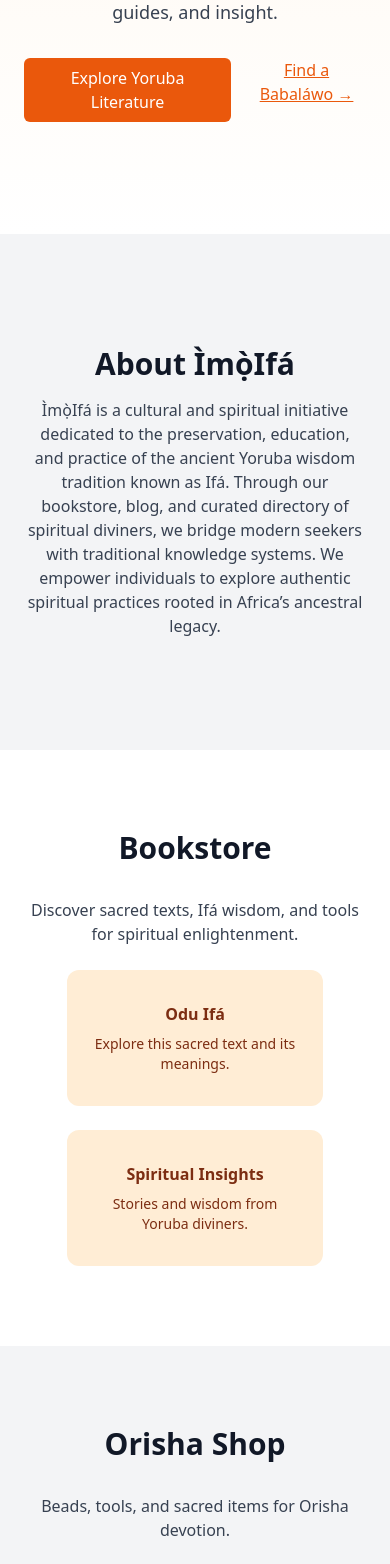
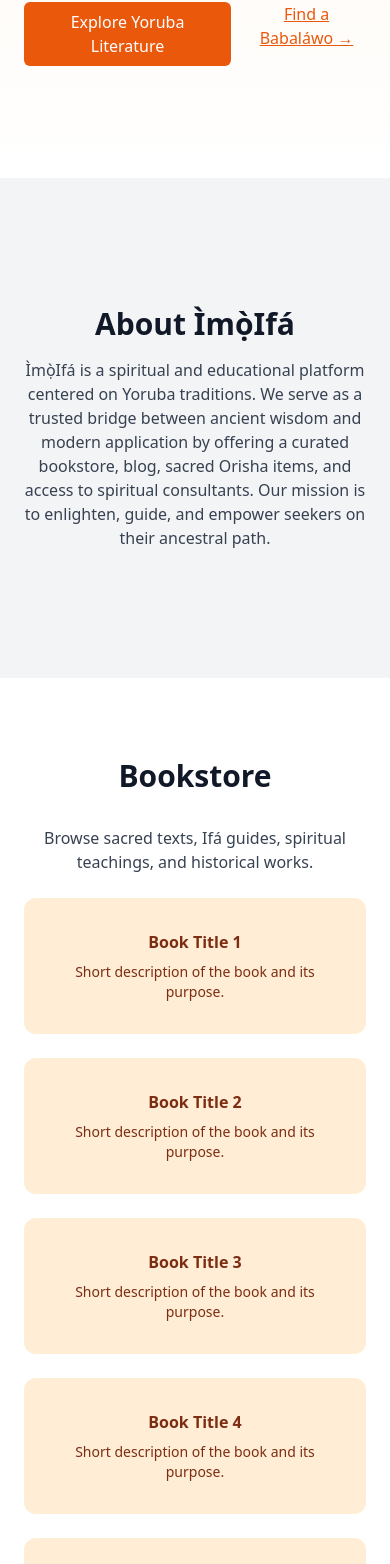
Before and after one commit to Razurtech/imoifa-site-open, a React (Vite) app: page / in a window 390 px wide. Shown: the part 394-1958 px from the top of the page. Built offline with nearby package versions, Linux system fonts and the light colour scheme.

Commit message:
Update Home.tsx

```diff
--- a/src/components/Home.tsx
+++ b/src/components/Home.tsx
@@ -8,15 +8,21 @@ export default function Home() {
     const root = window.document.documentElement;
     if (darkMode) {
       root.classList.add('dark');
+      localStorage.setItem('theme', 'dark');
     } else {
       root.classList.remove('dark');
+      localStorage.setItem('theme', 'light');
     }
   }, [darkMode]);
+
+  useEffect(() => {
+    const savedTheme = localStorage.getItem('theme');
+    if (savedTheme === 'light') setDarkMode(false);
+  }, []);
 
   return (
     <div>
       <div className="min-h-screen bg-white text-gray-900 dark:bg-gray-950 dark:text-white transition-colors">
-        {/* Sticky Navbar */}
         <header className="sticky top-0 z-50 flex justify-between items-center px-6 py-4 shadow-md bg-white dark:bg-gray-900">
           <div className="flex items-center gap-2">
             <img src="/logo-no-background.png" alt="Ìmọ̀Ifá logo" className="w-10 h-10 object-contain" />
@@ -25,21 +31,20 @@ export default function Home() {
           <nav className="flex gap-6 text-sm font-medium items-center">
             <a href="#about" className="hover:text-orange-500">About</a>
             <a href="#bookstore" className="hover:text-orange-500">Bookstore</a>
-            <a href="#orisha" className="hover:text-orange-500">Orisha Shop</a>
+            <a href="#orisha-shop" className="hover:text-orange-500">Orisha Shop</a>
             <a href="#directory" className="hover:text-orange-500">Directory</a>
             <a href="#blog" className="hover:text-orange-500">Blog</a>
             <a href="#contact" className="hover:text-orange-500">Contact</a>
-            <button onClick={() => setDarkMode(!darkMode)} aria-label="Toggle Theme">
+            <button onClick={() => setDarkMode(!darkMode)} aria-label="Toggle Dark Mode">
               {darkMode ? <Sun size={18} /> : <Moon size={18} />}
             </button>
           </nav>
         </header>
 
-        {/* Hero Section */}
         <section className="text-center py-28 px-6 bg-gradient-to-b from-orange-50 to-white dark:from-gray-900 dark:to-gray-950">
           <h1 className="text-4xl md:text-5xl font-bold mb-4 text-orange-700 dark:text-orange-400">Ìmọ̀Ifá – The Wisdom of Ifá</h1>
           <p className="max-w-2xl mx-auto text-lg text-gray-700 dark:text-gray-300">
-            Explore the sacred knowledge, divine wisdom, and spiritual traditions of Yoruba culture. Connect with your ancestral heritage through books, guides, and insight.
+            Explore the sacred knowledge, divine wisdom, and spiritual traditions of Yoruba culture.
           </p>
           <div className="mt-8 flex justify-center gap-4">
             <a href="#bookstore" className="px-6 py-2 bg-orange-600 text-white rounded-md hover:bg-orange-700">Explore Yoruba Literature</a>
@@ -47,79 +52,78 @@ export default function Home() {
           </div>
         </section>
 
-        {/* About Section */}
-        <section id="about" className="py-28 px-6 bg-gray-100 dark:bg-gray-900">
+        <section id="about" className="py-32 px-6 bg-gray-100 dark:bg-gray-900">
           <div className="max-w-3xl mx-auto text-center">
             <h2 className="text-3xl font-semibold mb-4">About Ìmọ̀Ifá</h2>
             <p className="text-gray-700 dark:text-gray-300">
-              Ìmọ̀Ifá is a cultural and spiritual initiative dedicated to the preservation, education, and practice of the ancient Yoruba wisdom tradition known as Ifá. Through our bookstore, blog, and curated directory of spiritual diviners, we bridge modern seekers with traditional knowledge systems. We empower individuals to explore authentic spiritual practices rooted in Africa’s ancestral legacy.
+              Ìmọ̀Ifá is a spiritual and educational platform centered on Yoruba traditions. We serve as a trusted bridge between ancient wisdom and modern application by offering a curated bookstore, blog, sacred Orisha items, and access to spiritual consultants. Our mission is to enlighten, guide, and empower seekers on their ancestral path.
             </p>
           </div>
         </section>
 
-        {/* Bookstore Section */}
         <section id="bookstore" className="py-20 px-6 bg-white dark:bg-gray-950 text-center">
           <h2 className="text-3xl font-semibold mb-8">Bookstore</h2>
-          <p className="mb-6 text-gray-700 dark:text-gray-300">Discover sacred texts, Ifá wisdom, and tools for spiritual enlightenment.</p>
-          <div className="flex flex-wrap justify-center gap-6">
-            <a href="/bookstore" className="bg-orange-100 dark:bg-orange-900 dark:text-white text-orange-900 px-6 py-8 rounded-xl w-64 hover:bg-orange-200 transition">
-              <h3 className="font-semibold mb-2">Odu Ifá</h3>
-              <p className="text-sm">Explore this sacred text and its meanings.</p>
-            </a>
-            <a href="/bookstore" className="bg-orange-100 dark:bg-orange-900 dark:text-white text-orange-900 px-6 py-8 rounded-xl w-64 hover:bg-orange-200 transition">
-              <h3 className="font-semibold mb-2">Spiritual Insights</h3>
-              <p className="text-sm">Stories and wisdom from Yoruba diviners.</p>
-            </a>
+          <p className="mb-6 text-gray-700 dark:text-gray-300">Browse sacred texts, Ifá guides, spiritual teachings, and historical works.</p>
+          <div className="grid grid-cols-1 sm:grid-cols-2 lg:grid-cols-3 gap-6 max-w-6xl mx-auto">
+            {[...Array(6)].map((_, i) => (
+              <a key={i} href="/bookstore" className="bg-orange-100 dark:bg-orange-900 dark:text-white text-orange-900 px-6 py-8 rounded-xl hover:bg-orange-200 dark:hover:bg-orange-800 transition">
+                <h3 className="font-semibold mb-2">Book Title {i + 1}</h3>
+                <p className="text-sm">Short description of the book and its purpose.</p>
+              </a>
+            ))}
           </div>
         </section>
 
-        {/* Orisha Shop */}
-        <section id="orisha" className="py-20 px-6 bg-gray-100 dark:bg-gray-900 text-center">
+        <section id="orisha-shop" className="py-20 px-6 bg-gray-100 dark:bg-gray-900 text-center">
           <h2 className="text-3xl font-semibold mb-8">Orisha Shop</h2>
-          <p className="mb-6 text-gray-700 dark:text-gray-300">Beads, tools, and sacred items for Orisha devotion.</p>
-          <a href="/shop" className="inline-block bg-orange-600 text-white px-6 py-2 rounded-md hover:bg-orange-700">Visit Shop</a>
-        </section>
-
-        {/* Directory */}
-        <section id="directory" className="py-24 px-6 text-center">
-          <h2 className="text-3xl font-semibold mb-6">Directory</h2>
-          <p className="max-w-xl mx-auto mb-8 text-gray-700 dark:text-gray-300">
-            Looking for spiritual guidance or consultation? Fill the contact form and we will connect you with verified Babaláwos and Ìyánífás based on your needs.
-          </p>
-          <a href="#contact" className="inline-block bg-orange-600 text-white px-6 py-2 rounded-md hover:bg-orange-700">Request a Connection</a>
-        </section>
-
-        {/* Blog */}
-        <section id="blog" className="py-20 px-6 bg-white dark:bg-gray-950 text-center">
-          <h2 className="text-3xl font-semibold mb-6">Blog</h2>
-          <p className="mb-6 text-gray-700 dark:text-gray-300">Reflections, teachings, and real-world Ifá experiences.</p>
-          <div className="flex flex-wrap justify-center gap-6">
-            <a href="/blog" className="bg-gray-100 dark:bg-gray-800 px-6 py-8 rounded-xl w-64 hover:bg-gray-200 dark:hover:bg-gray-700 transition">
-              <h3 className="font-semibold mb-2">The Role of Babaláwos</h3>
-              <p className="text-sm">Insights on guidance, roles, and responsibilities.</p>
-            </a>
-            <a href="/blog" className="bg-gray-100 dark:bg-gray-800 px-6 py-8 rounded-xl w-64 hover:bg-gray-200 dark:hover:bg-gray-700 transition">
-              <h3 className="font-semibold mb-2">Divination and Ifá</h3>
-              <p className="text-sm">What is Ifá and how diviners receive answers.</p>
-            </a>
+          <p className="mb-6 text-gray-700 dark:text-gray-300">Authentic items for devotion, ritual practice, and ancestral reverence.</p>
+          <div className="grid grid-cols-1 sm:grid-cols-2 lg:grid-cols-3 gap-6 max-w-6xl mx-auto">
+            {[...Array(6)].map((_, i) => (
+              <a key={i} href="/shop" className="bg-orange-100 dark:bg-orange-900 dark:text-white text-orange-900 px-6 py-8 rounded-xl hover:bg-orange-200 dark:hover:bg-orange-800 transition">
+                <h3 className="font-semibold mb-2">Product {i + 1}</h3>
+                <p className="text-sm">Description of the item and spiritual use.</p>
+              </a>
+            ))}
           </div>
         </section>
 
-        {/* Contact */}
+        <section id="directory" className="py-32 px-6">
+          <div className="max-w-5xl mx-auto text-center">
+            <h2 className="text-3xl font-semibold mb-6">Directory</h2>
+            <p className="mb-8 text-gray-700 dark:text-gray-300">
+              Looking for spiritual guidance or consultation? Contact us and we'll pair you with verified Ìyánífás and Babaláwos based on your needs.
+            </p>
+            <a href="#contact" className="inline-block px-6 py-2 bg-orange-600 text-white rounded-md hover:bg-orange-700">Request a Connection</a>
+          </div>
+        </section>
+
+        <section id="blog" className="py-20 px-6 bg-white dark:bg-gray-950 text-center">
+          <h2 className="text-3xl font-semibold mb-8">Blog</h2>
+          <p className="mb-6 text-gray-700 dark:text-gray-300">Stories, teachings, reflections, and Yoruba spirituality insights.</p>
+          <div className="grid grid-cols-1 sm:grid-cols-2 lg:grid-cols-3 gap-6 max-w-6xl mx-auto">
+            {[...Array(3)].map((_, i) => (
+              <a key={i} href="/blog" className="bg-gray-100 dark:bg-gray-800 px-6 py-8 rounded-xl hover:bg-gray-200 dark:hover:bg-gray-700 transition">
+                <img src={`https://source.unsplash.com/featured/?ifa,spirituality,${i}`} alt="Blog preview" className="w-full h-40 object-cover mb-4 rounded" />
+                <h3 className="font-semibold mb-2">Blog Post {i + 1}</h3>
+                <p className="text-sm">Intro summary of this post to engage and guide the reader.</p>
+              </a>
+            ))}
+          </div>
+        </section>
+
         <section id="contact" className="py-20 px-6 bg-gray-100 dark:bg-gray-900 text-center">
           <h2 className="text-3xl font-semibold mb-6">Contact Us</h2>
           <p className="max-w-xl mx-auto mb-6 text-gray-700 dark:text-gray-300">
-            Reach out with questions, requests for divination, or wholesale inquiries.
+            Send us a message to collaborate, ask questions, request consultations, or bulk orders.
           </p>
           <form className="max-w-md mx-auto flex flex-col gap-4">
             <input type="text" placeholder="Your Name" className="px-4 py-2 rounded-md border border-gray-300 dark:border-gray-700 bg-white dark:bg-gray-800" />
             <input type="email" placeholder="Your Email" className="px-4 py-2 rounded-md border border-gray-300 dark:border-gray-700 bg-white dark:bg-gray-800" />
             <textarea placeholder="Your Message" rows={4} className="px-4 py-2 rounded-md border border-gray-300 dark:border-gray-700 bg-white dark:bg-gray-800"></textarea>
-            <button type="submit" className="bg-orange-600 text-white px-6 py-2 rounded-md hover:bg-orange-700">Send</button>
+            <button type="submit" className="bg-orange-600 text-white px-6 py-2 rounded-md hover:bg-orange-700">Send Message</button>
           </form>
         </section>
 
-        {/* Footer */}
         <footer className="text-center py-6 text-sm text-gray-600 dark:text-gray-400">
           © {new Date().getFullYear()} Ìmọ̀Ifá. All rights reserved.
         </footer>
```
